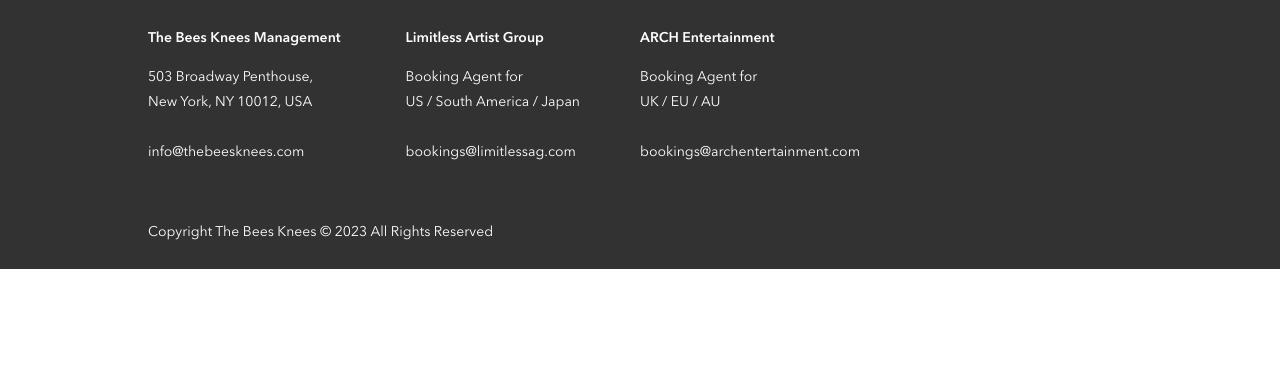
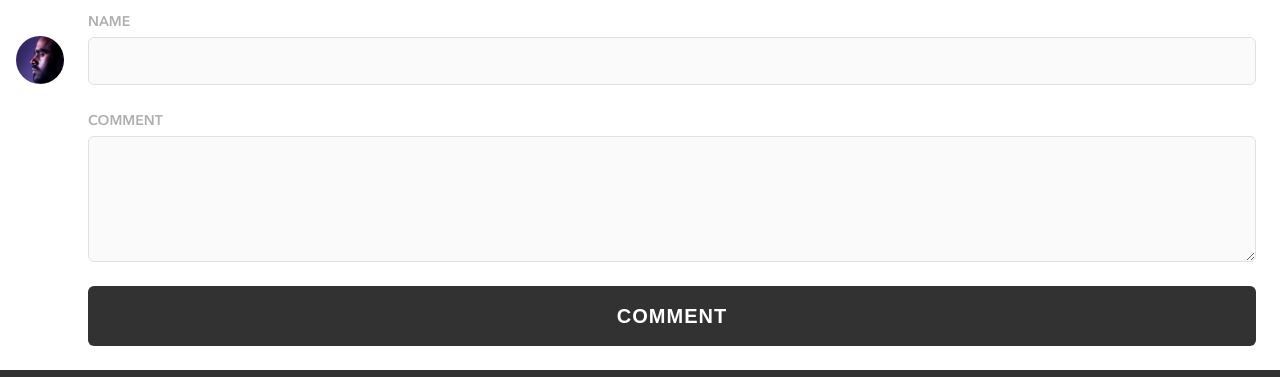
Before and after one commit to JustinL197/bandsite-project, a plain HTML site: page index.html in a window 1280 px wide. Shown: the part 2710-3087 px from the top of the page. Before the commit the page ends 2979 px from the top, so only its background shows below. Drawn offline with Linux system fonts and the light colour scheme.

Commit message:
html and styling for the comments section

```diff
--- a/index.html
+++ b/index.html
@@ -59,6 +59,24 @@
                 <img src = "assets/Images/Photo-gallery-9.jpg" alt = image9 class="gallery__image">
             </div>
         </section>
+
+        <section class="comments">
+            <h2 class="comments__header">Join The Conversation</h2>
+            <div class="comments__avatar">
+                <img src= "assets/images/Mohan-muruge.jpg" alt = avatar class="comments__avatar--image">
+            </div>
+            <form class="comments__form">
+                <label for="name" class="comments__form--label">NAME</label>
+                <input type="text" id="name" name="name" class="comments__form--name">
+
+                <label for="comment" class="comments__form--label">COMMENT</label>
+                <textarea id="comment" name="comment" class="comments__form--comment"></textarea>
+
+                <button type="submit" class="comments__button">COMMENT</button>
+            </form>
+            <div class="comments__container">
+            </div>
+        </section>
     </main>
 
     <footer class="footer">
--- a/styles/bio.scss
+++ b/styles/bio.scss
@@ -298,3 +298,92 @@
         }
     }
 }
+
+.comments{
+    display: flex;
+    flex-direction: row;
+    align-items: flex-start;
+    flex-wrap: wrap;
+    gap: 24px;
+
+    &__header{
+        font-size: $header-font-size;
+        padding: 24px 16px 16px 16px;
+        font-weight: 600;
+        width: 100%;
+        margin: 0;
+    }
+    &__avatar{
+        display: flex;
+        margin-top: 22px;
+        justify-content: center;
+        align-items: flex-start;
+        padding-left: $padding-mobile;
+
+        &--image{
+            border-radius: 50%;
+            object-fit: cover;
+            object-position: 10% center;
+            width: 48px;
+            height: 48px;
+        }
+    }
+
+    &__form{
+        display: flex;
+        flex-direction: column;
+        flex-grow: 1;
+
+        &--name{
+            box-sizing:border-box;
+            height: 48px;
+            border-radius: 6px;
+            padding: 12px;
+            margin-bottom: 28px;
+            background-color: $alabaster;
+            border: $mercury solid 1px;
+            color: $bandsite-black;
+
+            &:focus{
+                outline: solid $bandSite-DarkBlack 1px;
+            }
+        }
+
+        &--label{
+            font-size: 14px;
+            padding-bottom: 6px;
+            color: $seconday-text-color;
+            font-weight: 600;
+        }
+
+        &--comment{
+            height: 120px;
+            border-radius: 6px;
+            background-color: $alabaster;
+            margin-bottom: 24px;
+            border: $mercury solid 1px;
+            color: $bandsite-black;
+
+            &:focus{
+                outline: solid $bandSite-DarkBlack 1px;
+            }
+        }
+    }
+
+    &__button{
+        height: 60px;
+        border: none;
+        border-radius: 6px;
+        font-size: 20px;
+        font-weight: 700;
+        color: white;
+        background-color: $bandsite-black;
+        margin-bottom: 24px;
+        letter-spacing: 1px;
+
+        &:hover{
+            background-color: $bandSite-DarkBlack;
+            cursor: pointer;
+        }
+    }
+}
--- a/styles/partials/_variables.scss
+++ b/styles/partials/_variables.scss
@@ -16,6 +16,7 @@
 $seconday-text-color: #AFAFAF;
 $primary-text-lighbg: #FFFFFF;
 
+$bandsite-black: #323232;
 $bandSite-DarkBlack: #000000;
 $mercury: #E1E1E1;
 $alabaster: #FAFAFA;
```
Also changed, not shown: styles/bio.css.
